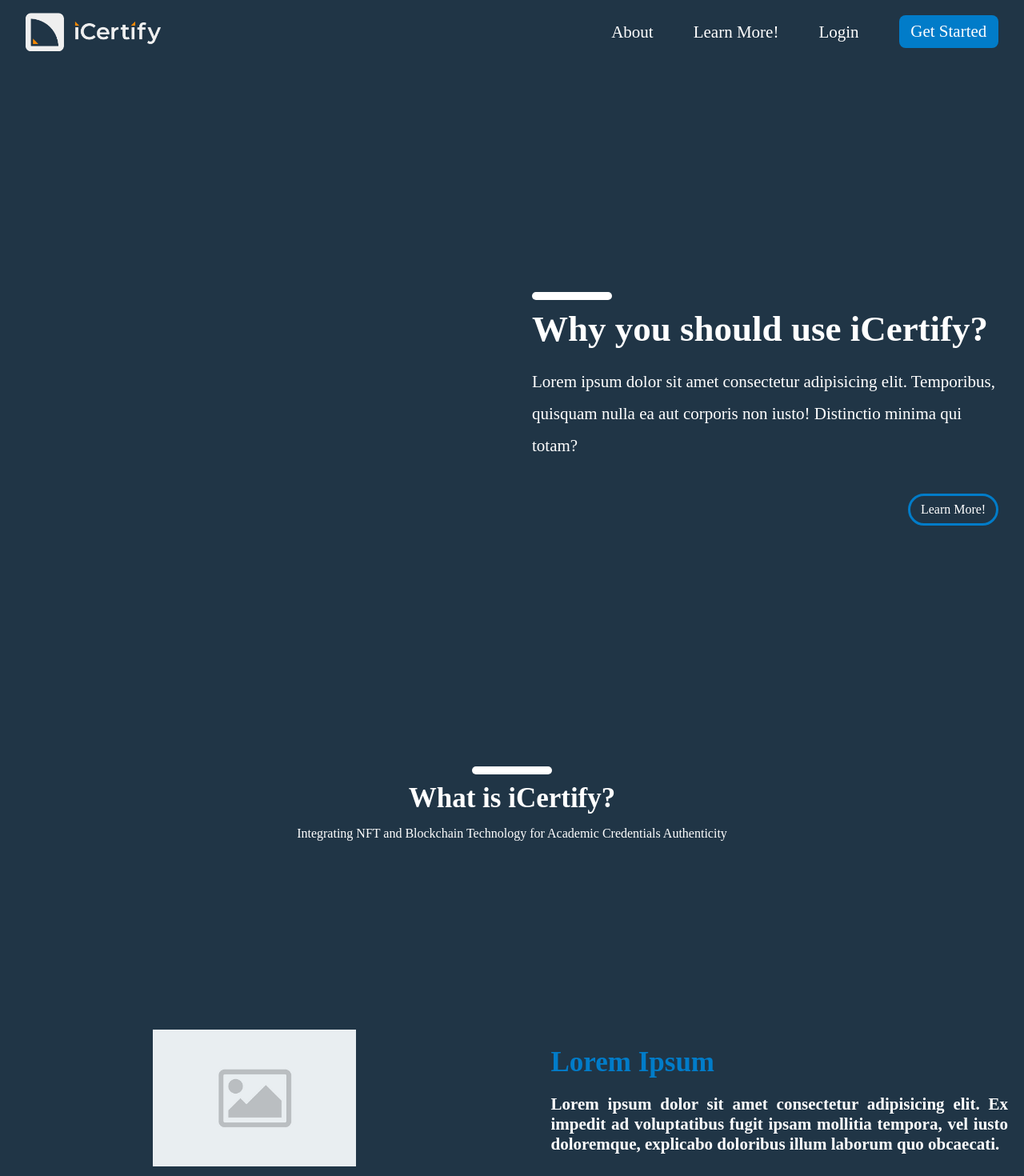
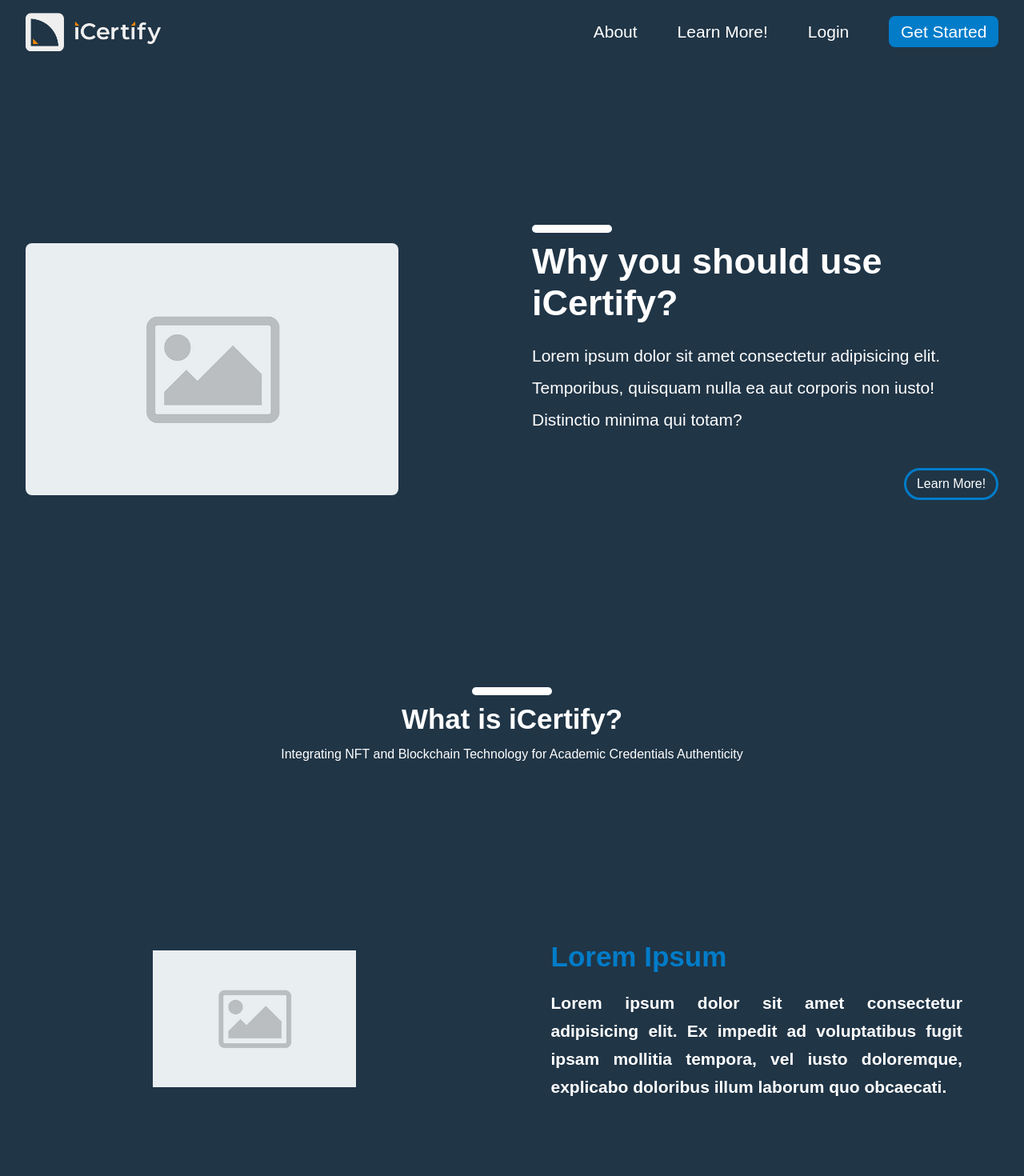
Before and after one commit to Chrystarin/iCertify, a React (Create React App) app in the folder client/: page / in a window 1280 px wide. Shown: the top 1470 px of the page at 80% size. Built offline with nearby package versions, Linux system fonts and the light colour scheme.

Commit message:
Scroll fix - Modal update

```diff
--- a/client/src/Assets/Styles/style-LandingPage.scss
+++ b/client/src/Assets/Styles/style-LandingPage.scss
@@ -12,6 +12,7 @@ $light2 : #EFFAFC;
     padding: 0%;
     margin: 0%;
     box-sizing: border-box;
+    font-family: sans-serif;
 }
 h1{
     font-size: 56px;
@@ -57,7 +58,6 @@ h6{
 }
 
 #LandingPage{
-    width: $Width;
     #Container_LandingPage{
         max-width: $Maxwidth1;
         margin: auto;
@@ -70,11 +70,15 @@ h6{
     grid-template-columns: 1fr 1fr;
     grid-template-rows: 1fr;
     gap: 0px 50px;
-    padding: 1em 2em;
+    padding: 14em 2em 15em;
     background-color: $dark1;
 
     #Container_Img_Main{
-        height: 850px;
+        position: relative;
+        img{
+            width: 80%;
+            border-radius: 8px;
+        }
     }
     #Container_Content_Main{
         position: relative;
@@ -102,7 +106,6 @@ h6{
                 float: right;
             }
         }
-
     }
 }
 
@@ -122,6 +125,7 @@ h6{
 }
 
 #Container_Section1{
+
     background-color: $dark1;
     position: relative;
     color: white;
@@ -184,6 +188,8 @@ h6{
             h5{
                 text-align: justify;
                 width: 100%;
+                line-height: 35px;
+                width: 90%;
             }
         }
     }
--- a/client/src/Assets/Styles/style-Modal.scss
+++ b/client/src/Assets/Styles/style-Modal.scss
@@ -17,7 +17,15 @@ $light2 : #EFFAFC;
     top: 0;
     left: 0;
     z-index: 1;
-    background-color: rgba($color: #000000, $alpha: .5);
+    div:nth-child(1){
+        position: absolute;
+        top: 0;
+        left: 0;
+        width: 100%;
+        height: 100%;
+        background-color: rgba($color: #000000, $alpha: .5);
+
+    }
     #Container_Modal{
         background-color: white;
         position: absolute;
--- a/client/src/Assets/Styles/style-Navigation.scss
+++ b/client/src/Assets/Styles/style-Navigation.scss
@@ -45,7 +45,6 @@ h6{
 
 
 header{
-    width:  $Width;
     background-color: $dark1;
 
     #Wrapper_Header{
--- a/client/src/Components/Modal/Modal.js
+++ b/client/src/Components/Modal/Modal.js
@@ -8,6 +8,7 @@ export default function Modal({open,onClose}) {
   if (!open) return null
   return (
     <div id='Modal' >
+        <div onClick={onClose}></div>
         <div id="Container_Modal">
             <button onClick={onClose}>close</button>
         </div>
--- a/client/src/Pages/LandingPage/index.js
+++ b/client/src/Pages/LandingPage/index.js
@@ -12,7 +12,7 @@ function LandingPage() {
           <div id="Main">
             <div id="Container_Img_Main">
               <div>
-                {/* Put the main image */}
+                <img src={ImagePlaceHolder} alt="" />
               </div>
             </div>
             <div id="Container_Content_Main">
@@ -80,7 +80,7 @@ function LandingPage() {
             <section id="Container_Section3">
               <div class="Container_Title_Section">
                 <h3>Frequently Ask Questions</h3>
-                <p></p>
+                <p>Integrating NFT and Blockchain Technology for Academic Credentials Authenticity</p>
               </div>
 
               <div class="Container_Content_Section">
```
